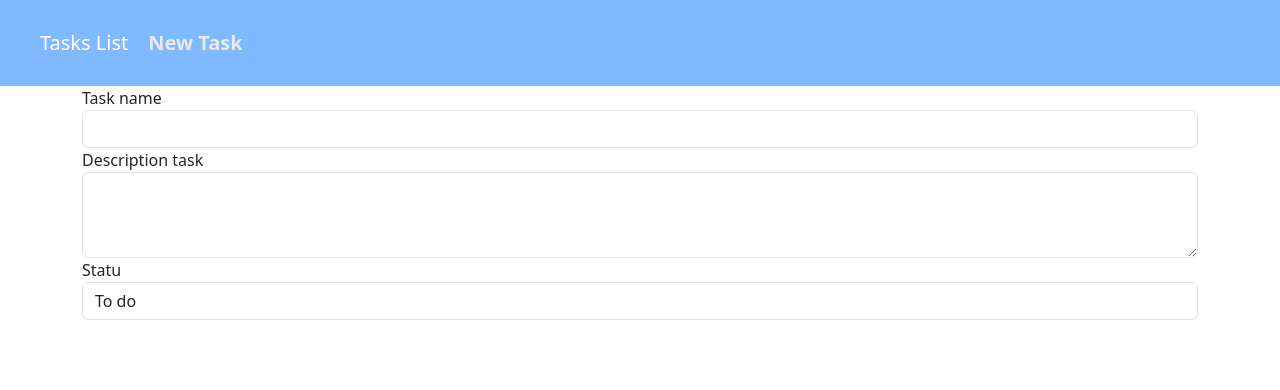
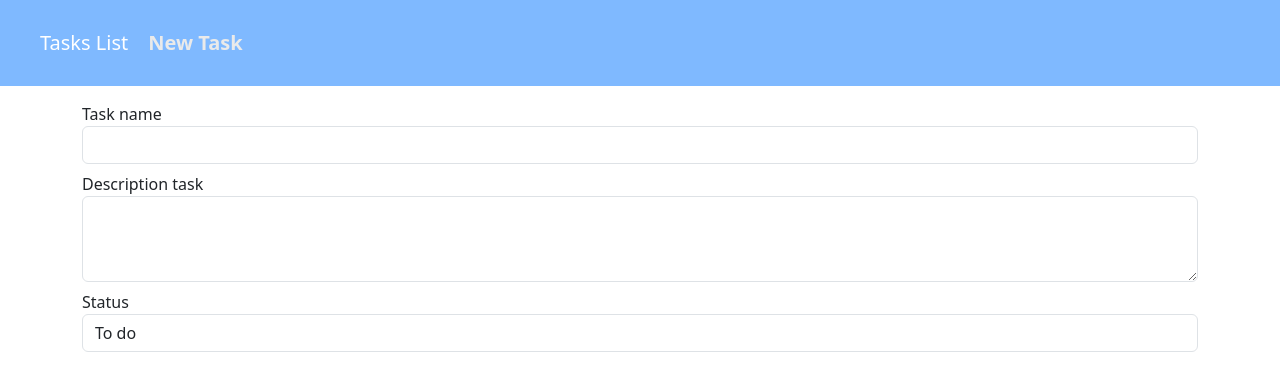
Before and after one commit to giuseppepetrazzuolo6/ex-react-task-manager, a React (Vite) app: page /newTask in a window 1280 px wide. Shown: the top 390 px of the page. Built offline with nearby package versions, Linux system fonts and the light colour scheme; no server answers.

Commit message:
some fix to form

```diff
--- a/src/pages/AddTask.jsx
+++ b/src/pages/AddTask.jsx
@@ -3,18 +3,18 @@ export default function AddTask() {
     return (
         <>
             <div className="container">
-                <form>
-                    <div class="form-group">
-                        <label for="exampleFormControlInput1">Task name</label>
-                        <input type="email" class="form-control" id="exampleFormControlInput1" />
+                <form className="mt-3">
+                    <div className="form-group">
+                        <label htmlFor="exampleFormControlInput1">Task name</label>
+                        <input type="email" className="form-control" id="exampleFormControlInput1" />
                     </div>
-                    <div class="form-group">
-                        <label for="exampleFormControlTextarea1">Description task</label>
-                        <textarea class="form-control" id="exampleFormControlTextarea1" rows="3"></textarea>
+                    <div className="form-group mt-2">
+                        <label htmlFor="exampleFormControlTextarea1">Description task</label>
+                        <textarea className="form-control" id="exampleFormControlTextarea1" rows="3"></textarea>
                     </div>
-                    <div class="form-group">
-                        <label for="exampleFormControlSelect1">Statu</label>
-                        <select class="form-control" id="exampleFormControlSelect1">
+                    <div className="form-group mt-2">
+                        <label htmlFor="exampleFormControlSelect1">Status</label>
+                        <select className="form-control" id="exampleFormControlSelect1">
                             <option>To do</option>
                             <option>Doing</option>
                             <option>Done</option>
```
